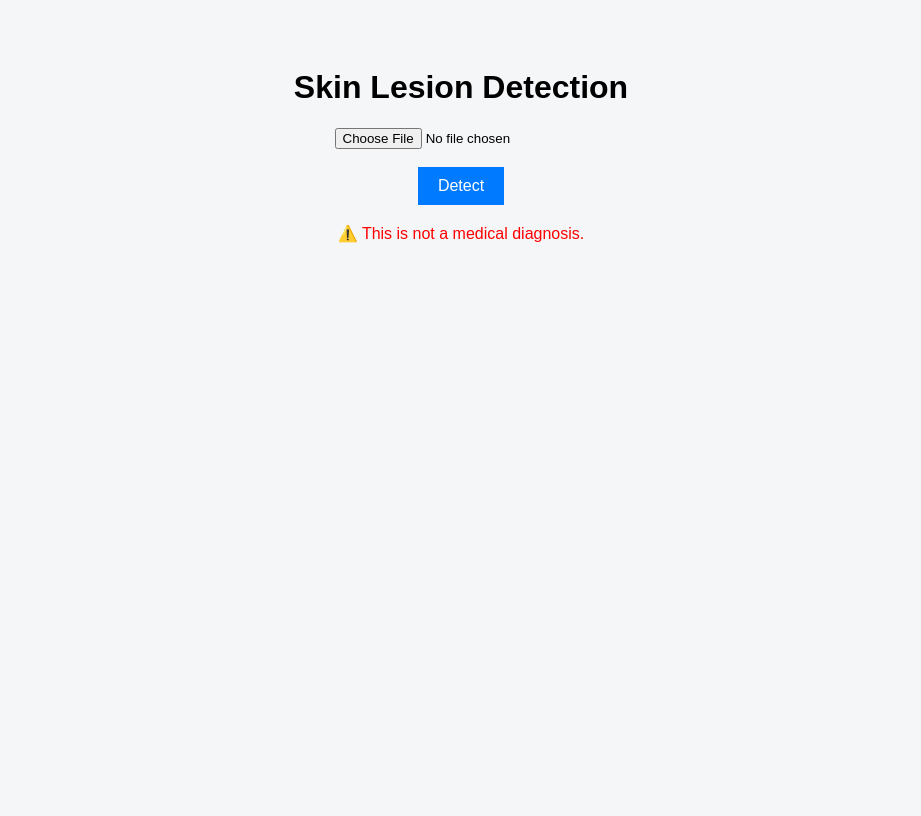
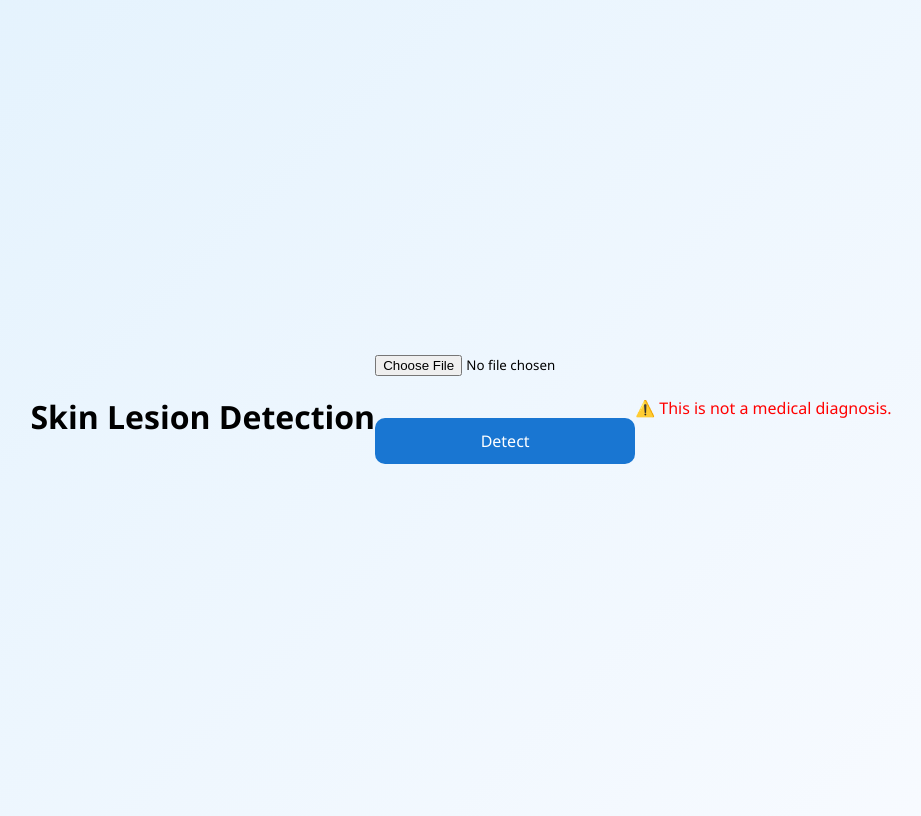
Before and after one commit to Ananya9999999/Skin-Lesion-Detection, a Flask app: page / in a window 1280 px wide. Shown: the whole page, without its empty margins (179-1100 px from the left). Before the commit the page ends 243 px from the top, so only its background shows below. Run offline with Flask 3, Linux system fonts and the light colour scheme.

Commit message:
Refactor CSS styles for improved design
Updated styles for body, buttons, and container layout.

```diff
--- a/static/style.css
+++ b/static/style.css
@@ -1,19 +1,102 @@
+* {
+    font-family: 'Segoe UI', sans-serif;
+}
+
 body {
-    font-family: Arial, sans-serif;
-    background: #f4f6f8;
+    background: linear-gradient(135deg, #e3f2fd, #f9fbff);
+    min-height: 100vh;
+    display: flex;
+    justify-content: center;
+    align-items: center;
+}
+
+.container {
+    background: white;
+    padding: 30px;
+    width: 420px;
+    border-radius: 16px;
+    box-shadow: 0 10px 30px rgba(0,0,0,0.1);
     text-align: center;
-    padding-top: 40px;
+}
+
+h1 {
+    margin-bottom: 5px;
+}
+
+.subtitle {
+    color: #666;
+    font-size: 14px;
+    margin-bottom: 20px;
+}
+
+.upload-box {
+    border: 2px dashed #90caf9;
+    padding: 20px;
+    border-radius: 12px;
+    cursor: pointer;
+    display: block;
+    margin-bottom: 15px;
+    color: #1976d2;
+}
+
+.upload-box input {
+    display: none;
+}
+
+.preview {
+    width: 100%;
+    margin-top: 10px;
+    border-radius: 10px;
+    display: none;
 }
 
 button {
-    padding: 10px 20px;
-    font-size: 16px;
-    background: #007bff;
+    margin-top: 20px;
+    padding: 12px;
+    width: 100%;
+    background: #1976d2;
     color: white;
     border: none;
+    border-radius: 10px;
+    font-size: 16px;
     cursor: pointer;
 }
 
 button:hover {
-    background: #0056b3;
+    background: #1565c0;
 }
+
+.result-card {
+    margin-top: 25px;
+}
+
+.benign {
+    color: #2e7d32;
+}
+
+.malignant {
+    color: #c62828;
+}
+
+.confidence {
+    margin-top: 10px;
+    font-size: 14px;
+}
+
+.bar {
+    background: #eee;
+    border-radius: 10px;
+    overflow: hidden;
+    margin-top: 6px;
+}
+
+.fill {
+    height: 10px;
+    background: linear-gradient(90deg, #42a5f5, #1e88e5);
+}
+
+.disclaimer {
+    margin-top: 25px;
+    font-size: 12px;
+    color: red;
+}
```
